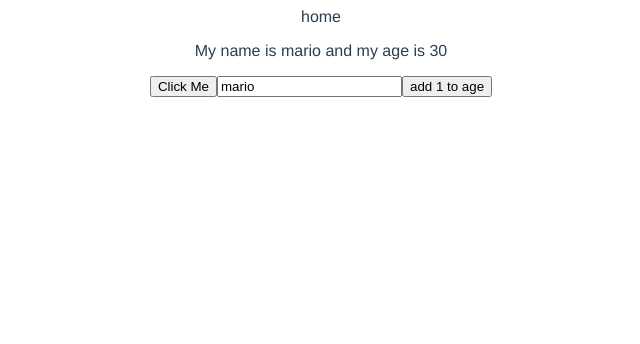
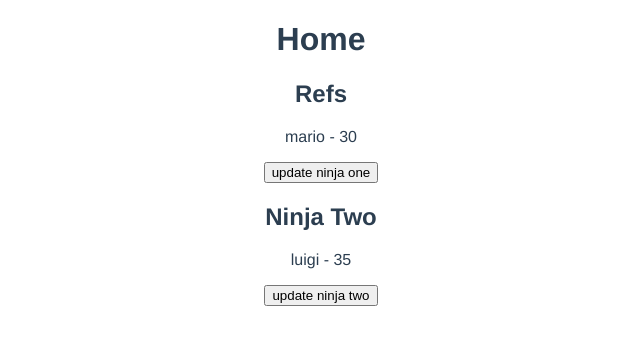
Before and after one commit to MirajHoque/dojo-blog, a Vue app: page / in a window 1280 px wide. Shown: the top 344 px of the page, without its empty margins (319-959 px from the left). Built offline with nearby package versions, Linux system fonts and the light colour scheme.

Commit message:
refs vs reactive

```diff
--- a/src/views/Home.vue
+++ b/src/views/Home.vue
@@ -1,35 +1,38 @@
 <template>
   <div class="home">
-    home
-    <p >My name is {{ name }} and my age is {{ age }}</p>
-    <button @click="handleClick">Click Me</button>
-    <input type="text" v-model="name">
-    <button v-on:click="age++">add 1 to age</button>
+    <h1>Home</h1>
+    <h2>Refs</h2>
+    <p >{{ ninjaOne.name }} - {{ ninjaOne.age }}</p>
+    <button @click="updateNinjaOne">update ninja one</button>
+    <h2>Ninja Two</h2>
+    <p>{{ ninjaTwo.name }} - {{ ninjaTwo.age }}</p>
+    <button @click="updateNinjaTwo">update ninja two</button>
   </div>
 </template>
 
 <script>
-import { ref } from '@vue/reactivity';
+import { reactive, ref } from '@vue/reactivity';
 
 export default {
   name: 'Home',
   setup() {
 
-    //const p= ref('hello');
+    const ninjaOne = ref({ name: 'mario', age: 30});
+    const ninjaTwo = reactive( { name: 'luigi', age: 35})
 
-    let name = ref('mario');
-    let age = ref(30);
+    const nameOne = ref('mario')
+    const nameTwo = reactive('luigi') // ref can't hold primitives values
 
-     const handleClick= ()=> {
-       name.value = 'luigi';
-       age.value = 35;
+   const updateNinjaOne = ()=> {
+      ninjaOne.value.age = 40;
     }
 
-    //return { name: name, age: age};
-    //if name of key and name of the variable assigning that  are same we shorthand this
-    //return { name, age}
+    const updateNinjaTwo = ()=> {
+      ninjaTwo.age = 45;
+    }
 
-    return{ name, age, handleClick,}
+
+    return{ ninjaOne, updateNinjaOne, ninjaTwo, updateNinjaTwo, nameTwo};
 
 
   },
```
